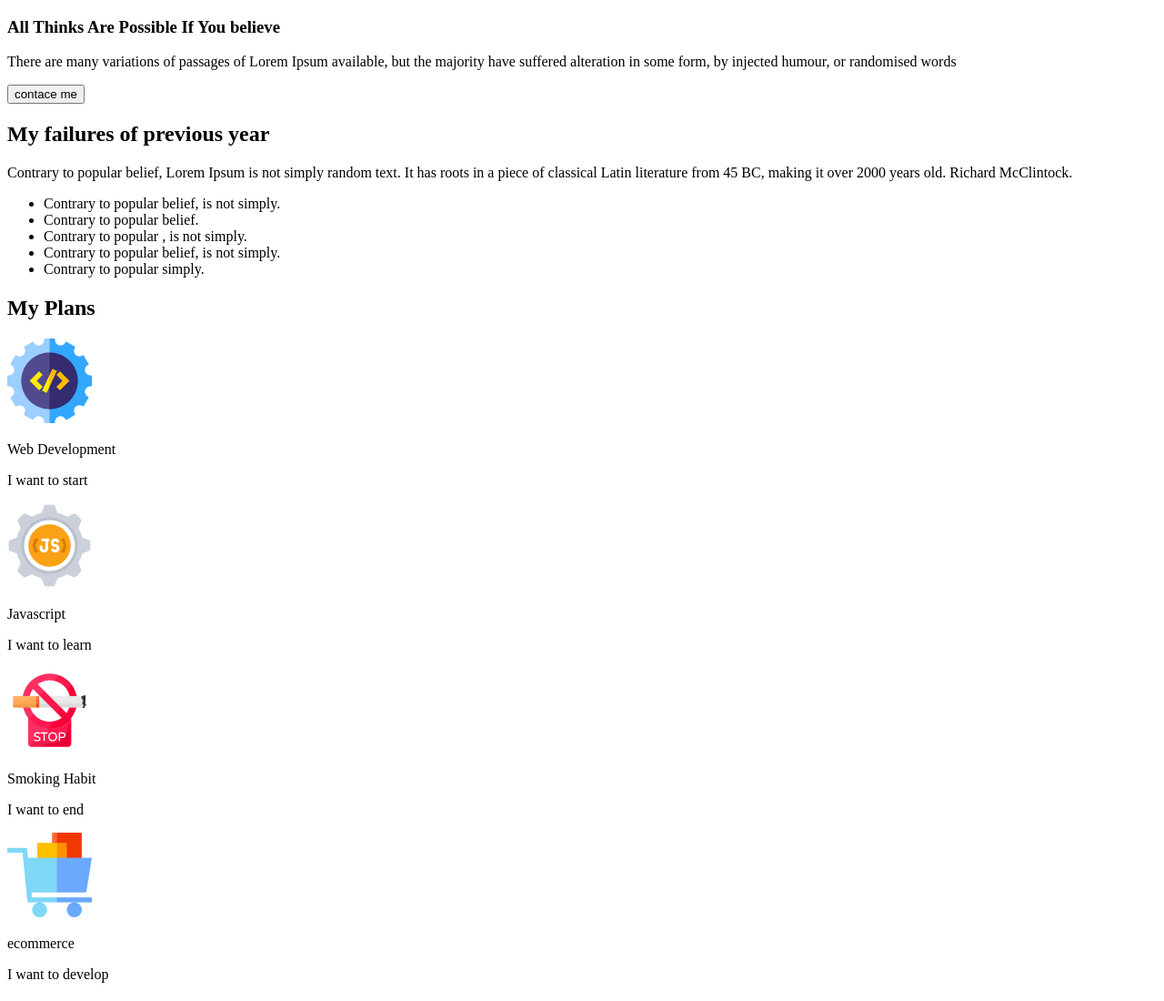
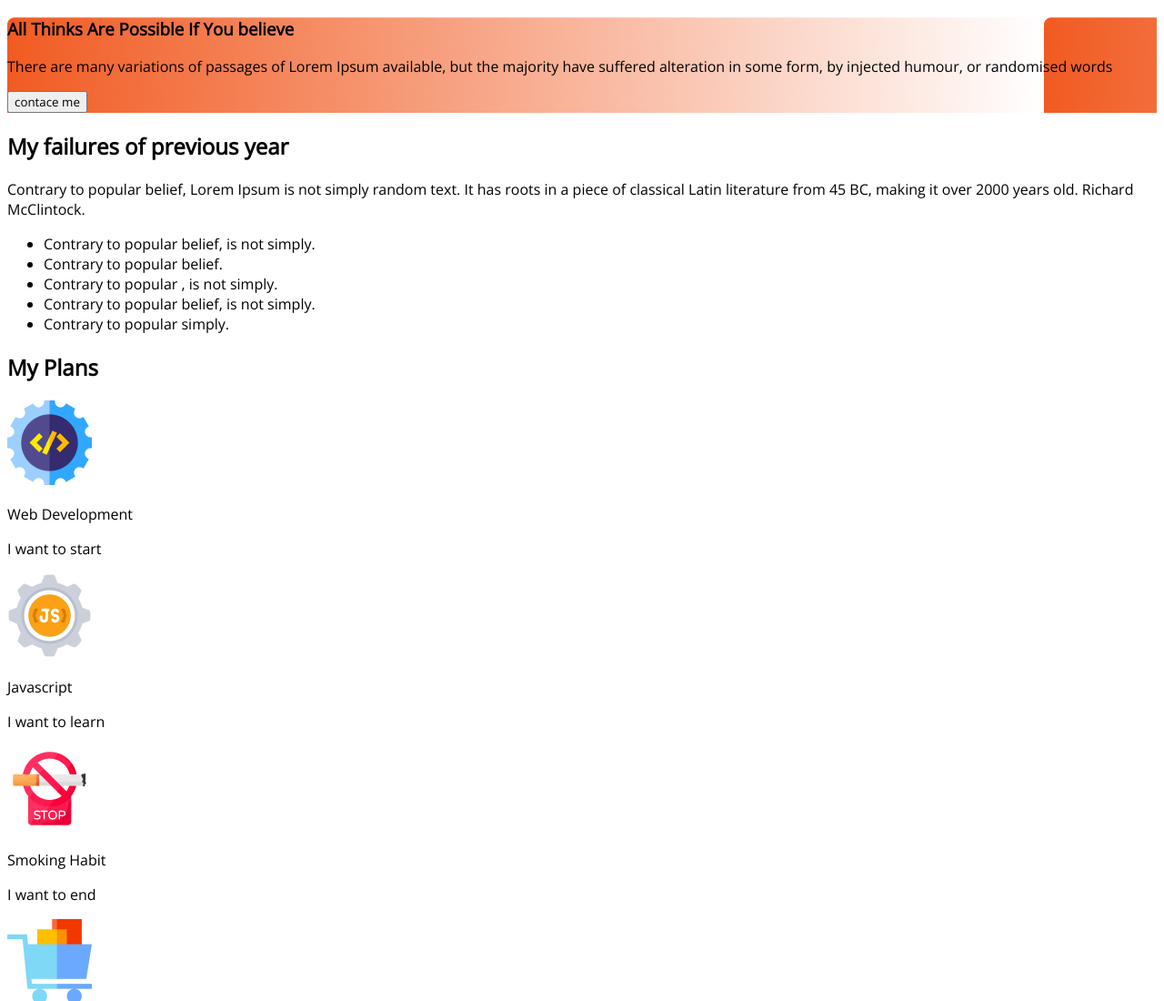
Before and after one commit to thaminasultanaprite/my-new-year-new-me, a plain HTML site: page index.html in a window 1280 px wide. Shown: the top 1100 px of the page at 91% size. Drawn offline with nearby package versions, Linux system fonts and the light colour scheme.

Commit message:
bannder commit

```diff
--- a/index.html
+++ b/index.html
@@ -5,6 +5,10 @@
     <meta charset="UTF-8">
     <meta name="viewport" content="width=device-width, initial-scale=1.0">
     <title>Document</title>
+    <link rel="stylesheet" href="style.css">
+    <link rel="preconnect" href="https://fonts.googleapis.com">
+    <link rel="preconnect" href="https://fonts.gstatic.com" crossorigin>
+    <link href="https://fonts.googleapis.com/css2?family=Open+Sans&display=swap" rel="stylesheet">
 </head>
 
 
@@ -15,14 +19,16 @@
 
     <header>
 
-        <section>
-            <h3>All Thinks Are Possible If You believe</h3>
-            <p>There are many variations of passages of Lorem Ipsum available, but the majority have suffered alteration
+        <section class="banner-section">
+            <div class="banner-div">
+            <h3 class="banner-head">All Thinks Are Possible If You believe</h3>
+            <p class="banner-dis">There are many variations of passages of Lorem Ipsum available, but the majority have suffered alteration
                 in some form, by injected humour, or randomised words</p>
 
             <div>
-                <button>contace me</button>
+                <button class="btn">contace me</button>
             </div>
+        </div>
         </section>
     </header>
 
--- /dev/null
+++ b/style.css
@@ -0,0 +1,14 @@
+* {
+    font-family: 'Open Sans', sans-serif;
+}
+.body {
+    margin: 0 px;
+}
+/* banner part */
+
+
+.banner-section{
+    background-image: url(images/gradient3.png);
+
+
+}
```
Also changed, not shown: images/banner/banner3.png (added).
